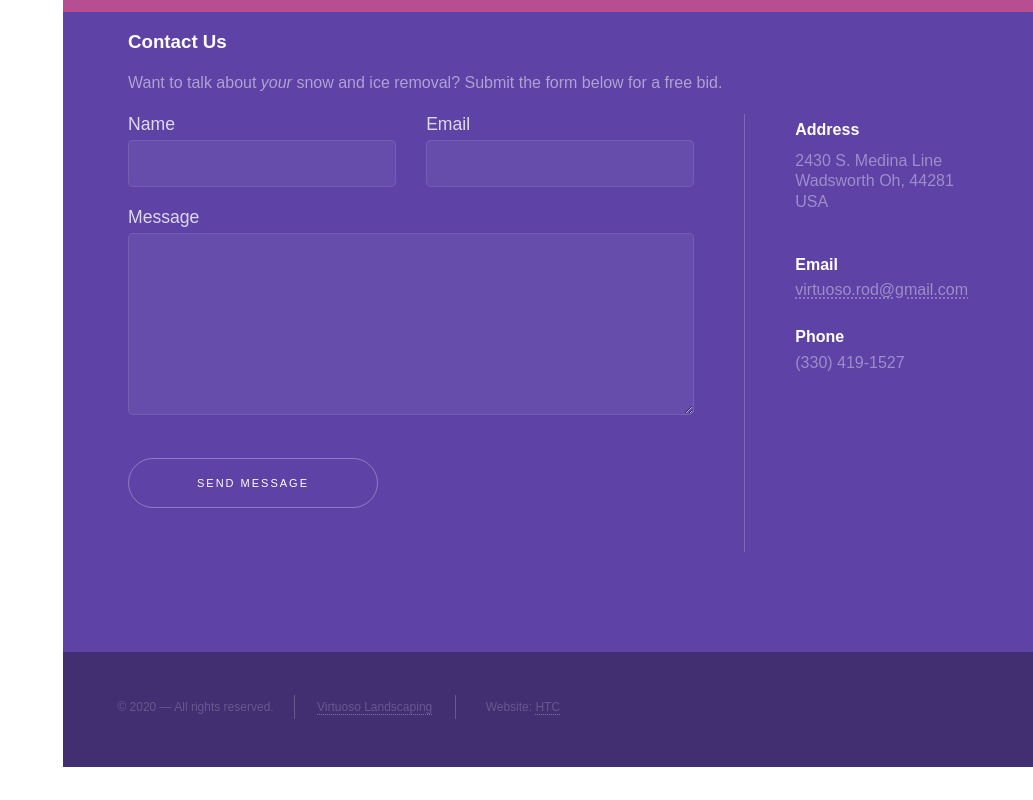
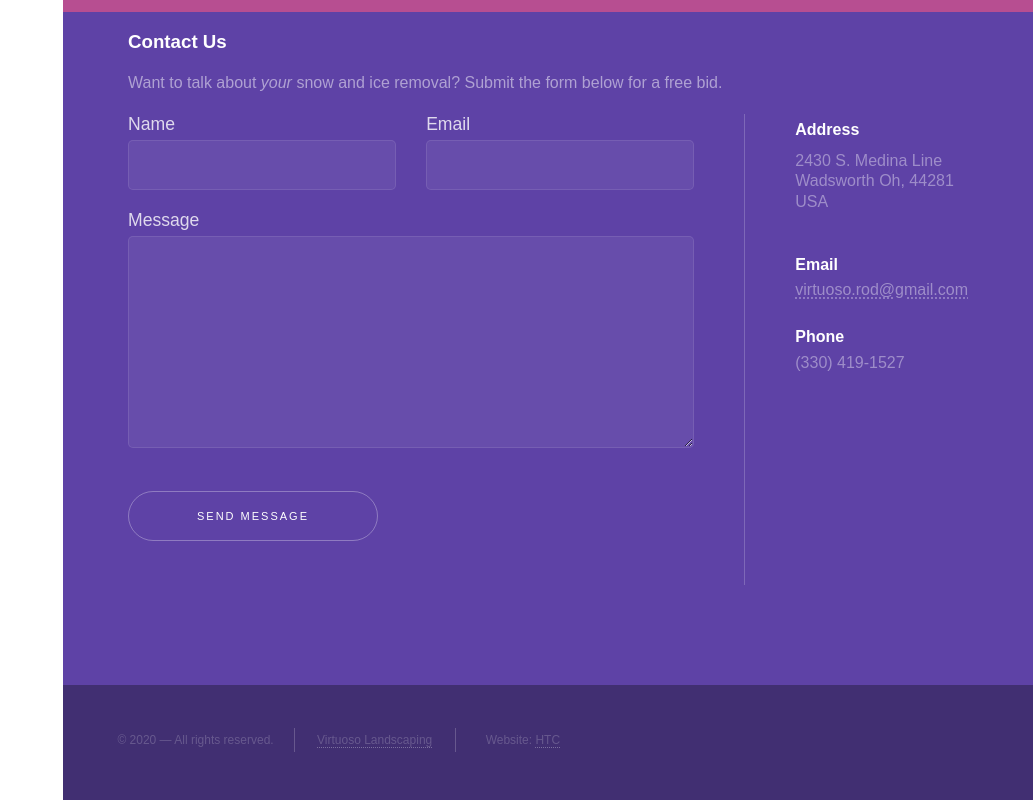
Before and after one commit to jaredh159/akron-snowmen, a Next.js app: page / in a window 1280 px wide. Shown: the part 2616-3416 px from the top of the page, without its empty margins (247-1280 px from the left). Before the commit the page ends 3383 px from the top, so only its background shows below. Built offline with nearby package versions, Linux system fonts and the light colour scheme.

Commit message:
fixed the font size on the form:

```diff
--- a/components/Form.module.css
+++ b/components/Form.module.css
@@ -32,6 +32,7 @@
   margin-top: 5px;
   font-family: Arial, sans-serif;
   color: white;
+  font-size: 1rem;
 }
 
 .form textarea:focus,
--- a/components/Nav.module.css
+++ b/components/Nav.module.css
@@ -12,7 +12,7 @@
   margin-left: 12px;
   margin-right: 12px;
   letter-spacing: 1px;
-  font-family: "Arial";
+  font-family: 'Arial';
   font-size: 12px;
   color: rgba(255, 255, 255, 0.5);
   font-weight: bold;
@@ -21,7 +21,7 @@
 }
 
 .link::after {
-  content: "";
+  content: '';
   display: block;
   background-color: rgba(255, 255, 255, 0.05);
   position: absolute;
@@ -31,7 +31,7 @@
 }
 
 .active::after {
-  content: "";
+  content: '';
   display: block;
   position: absolute;
   background: var(--pink);
```
